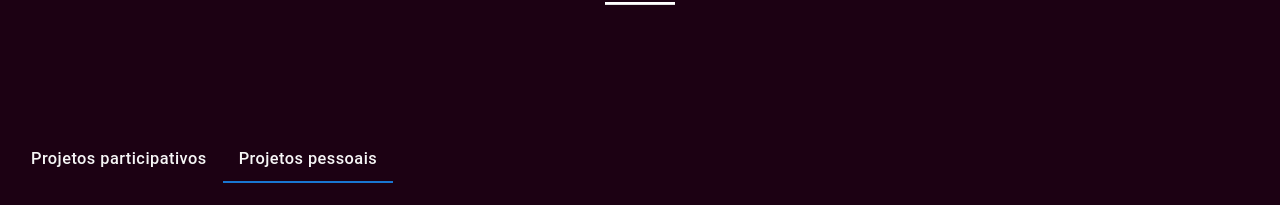
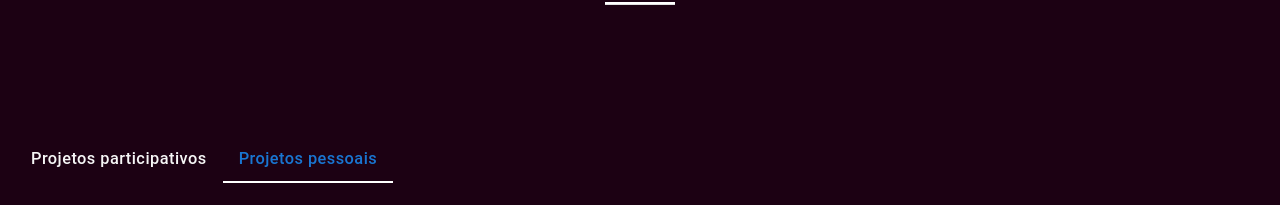
Before and after one commit to patrikmatosdev/next-portfolio-front, a Next.js app: page / in a window 1280 px wide. Shown: the part 2018-2223 px from the top of the page. Built offline with nearby package versions, Linux system fonts and the light colour scheme; grey boxes are pictures that could not be loaded; a web font is replaced by a local one.

Commit message:
clean code portfolio

```diff
--- a/src/sections/Portfolio/index.tsx
+++ b/src/sections/Portfolio/index.tsx
@@ -4,6 +4,7 @@ import Title from "../../components/Title";
 import { useState } from "react";
 import ProjectsBar from "../../components/ProjectsBar";
 import { PortfolioProps } from "./types";
+import { ProjectTab, Section } from "./styles";
 
 const Portfolio = ({ projects }: PortfolioProps) => {
   const [tabContent, setTabContent] = useState(0);
@@ -29,29 +30,19 @@ const Portfolio = ({ projects }: PortfolioProps) => {
   console.log("tabCon", projects);
 
   return (
-    <section style={{ background: "rgba(28,1,19,1)", paddingBottom: 100 }}>
+    <Section>
       <PageContainer>
         <div>
           <Title label="< Portfolio >" color="#fff" />
           <Box sx={{ width: "100%", marginBottom: 3 }}>
             <Box>
-              <Tabs value={tabContent} onChange={(_e, n) => setTabContent(n)}>
-                <Tab
-                  value={1}
-                  style={{
-                    color: "#f6f6f6",
-                    textTransform: "none",
-                  }}
-                  label="Projetos participativos"
-                />
-                <Tab
-                  value={0}
-                  style={{
-                    color: "#f6f6f6",
-                    textTransform: "none",
-                  }}
-                  label="Projetos pessoais"
-                />
+              <Tabs
+                TabIndicatorProps={{ style: { backgroundColor: "#fff" } }}
+                value={tabContent}
+                onChange={(_e, n) => setTabContent(n)}
+              >
+                <ProjectTab value={1} label="Projetos participativos" />
+                <ProjectTab value={0} label="Projetos pessoais" />
               </Tabs>
             </Box>
           </Box>
@@ -60,7 +51,7 @@ const Portfolio = ({ projects }: PortfolioProps) => {
           />
         </div>
       </PageContainer>
-    </section>
+    </Section>
   );
 };
 
--- /dev/null
+++ b/src/sections/Portfolio/styles.ts
@@ -0,0 +1,17 @@
+import { styled, Tab } from "@mui/material";
+
+const Section = styled("section")(() => {
+  return {
+    background: "rgba(28,1,19,1)",
+    paddingBottom: 100,
+  };
+});
+
+const ProjectTab = styled(Tab)(() => {
+  return {
+    color: "#f6f6f6",
+    textTransform: "none",
+  };
+});
+
+export { Section, ProjectTab };
```
